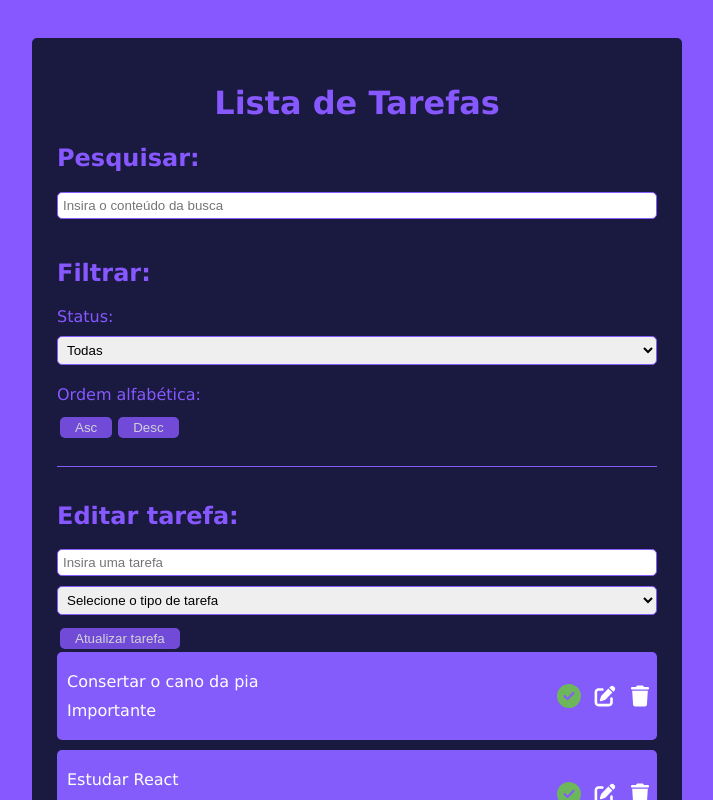
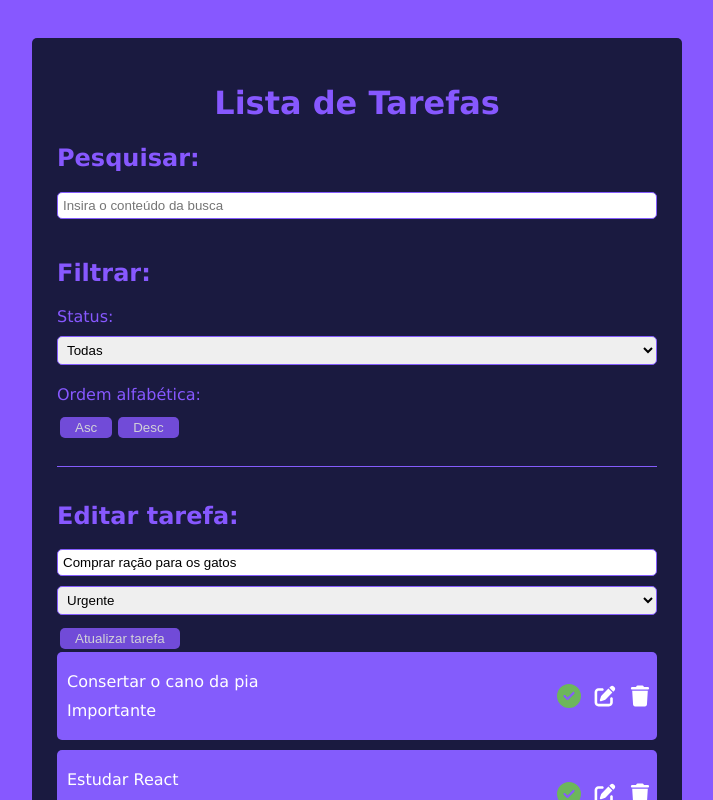
Before and after one commit to Caroli-ne/todo, a React (Vite) app: page / in a window 1280 px wide. Both pictures are taken after a click on the icon 888 px from the left and 525 px from the top of the page. Shown: the top 800 px of the page, without its empty margins (283-996 px from the left). Built offline with nearby package versions, Linux system fonts and the light colour scheme.

Commit message:
fix:preenchimento com dados já inseridos

```diff
--- a/src/components/EditTodoForm.jsx
+++ b/src/components/EditTodoForm.jsx
@@ -1,8 +1,8 @@
 import {useState} from 'react'
 
 const EditTodoForm = ({ editTodo, todo }) => {
-    const [value, setValue] = useState (todo.todo)
-    const [category, setCategory] = useState (todo.todo)
+    const [value, setValue] = useState (todo.text)
+    const [category, setCategory] = useState (todo.category)
 
     const handleSubmit = (e) => {
         e.preventDefault();
@@ -15,7 +15,7 @@ const EditTodoForm = ({ editTodo, todo }) => {
 return ( <div className='todoForm'>
     <h2>Editar tarefa:</h2>
     <form onSubmit={handleSubmit}>
-        <input type='text' placeholder='Insira uma tarefa' value={value} onChange={(e) => setValue(e.target.value) }></input>
+        <input type='text' placeholder='Insira uma nova tarefa' value={value} onChange={(e) => setValue(e.target.value) }></input>
         <select value={category} onChange={(e) => setCategory(e.target.value)}>
             <option value="" >Selecione o tipo de tarefa</option>
             <option value="Urgente">Urgente</option>
```
